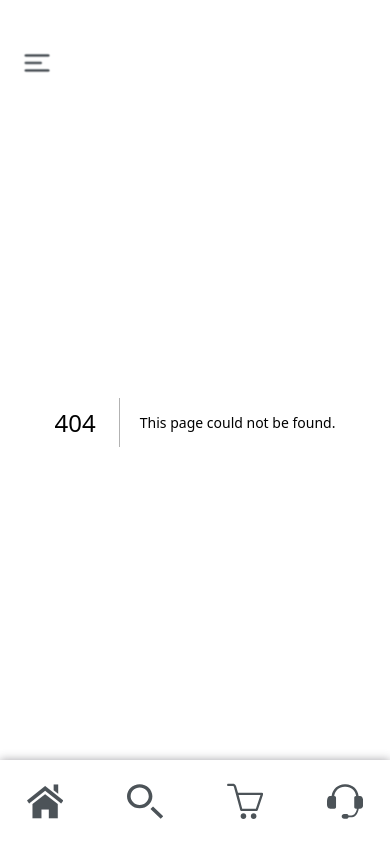
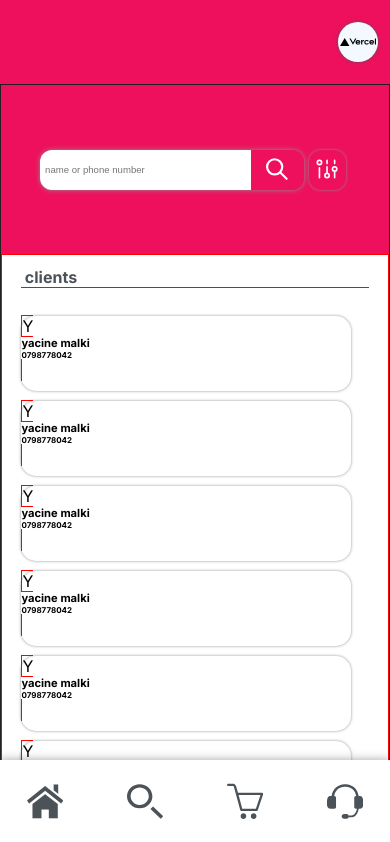
Before and after one commit to yacine-yac/e-commerce-shop, a Next.js app: page /dashboard/clients in a window 390 px wide. Before the commit this address had no page. Shown: the top 842 px of the page. Built offline with nearby package versions, Linux system fonts and the light colour scheme.

Commit message:
define clients dashboard endpoint

```diff
--- /dev/null
+++ b/src/app/dashboard/clients/page.css
@@ -0,0 +1,30 @@
+@media(max-width:576px){
+    .dash-cl{width: 100vw;height: auto;min-height: 90vh;margin-top: 10vh;}
+    .dash-cl .dash-cl-1{width: 100%;height: 20vh;}
+    .dash-cl .dash-cl-1 form{width: 80%;height: 40px;gap: 5px;}
+    .dash-cl .dash-cl-1 form label{width: 85%;height: 100%;border-radius: 12px;}
+    .dash-cl .dash-cl-1 form label input{width: 80%;height: 100%;padding: 1% 2%;font-size: 0.6rem;}
+    .dash-cl .dash-cl-1 form label button{width: 20%;height: 100%;font-size: 0.6rem;}
+    .dash-cl .dash-cl-1 form label button svg{width: 60%;height: 65%;}
+    .dash-cl .dash-cl-1 form > button{width: 12%;height: 100%;border-radius: 12px;font-size: 0.6rem;}
+    .dash-cl .dash-cl-1 form > button svg{width: 70%;height: 80%;}
+    .dash-cl .dash-cl-2{width: 100%; height: auto;padding: 3% 5%; }
+    .dash-cl .dash-cl-2 h1{font-size: 1rem;padding: 0% 1%;}
+    .dash-cl .dash-cl-2 .list{width: 95%;height: auto;margin-top: 8%;gap: 10px; border: 0px solid blue;}
+    .dash-cl .dash-cl-2 .list .cl{width: 100%;height: 75px;border-radius: 15px;}
+    .dash-cl .dash-cl-2 .list .cl span{width: 30%;height: 100%; border: 1px solid red;}
+    .dash-cl .dash-cl-2 .list .cl h2{font-size: 0.7rem;}
+    .dash-cl .dash-cl-2 .list .cl h3{font-size: 0.5rem;}
+}
+.dash-cl{border: 1px solid rgb(36, 32, 32);}
+.dash-cl .dash-cl-1{border: 0px solid blue;background-color: var(--primary-background);}
+.dash-cl .dash-cl-1 form{border: 0px solid rgb(43, 255, 0);display: flex;flex-direction: row;padding: 0;}
+.dash-cl .dash-cl-1 form label{display: flex;box-shadow: 0px 0px 5px rgb(145,144,144);overflow: hidden;}
+.dash-cl .dash-cl-1 form  button{background-color: var(--primary-background);color: var(--secondary-background);}
+.dash-cl .dash-cl-1 form  button svg{fill:transparent !important;}
+.dash-cl .dash-cl-1 form  button svg path{stroke:white !important;}
+.dash-cl .dash-cl-1 form > button{box-shadow: 0px 0px 3px rgb(145,144,144);}
+.dash-cl .dash-cl-2{border: 1px solid red;display: flex;flex-direction: column;}
+.dash-cl .dash-cl-2 h1{color: var(--icons-color);border-bottom: 1px solid rgb(62, 85, 95);}
+.dash-cl .dash-cl-2 .list{display: flex;flex-direction: column;}
+.dash-cl .dash-cl-2 .list .cl{box-shadow: 0px 0px 3px rgb(145,144,144);}
--- /dev/null
+++ b/src/app/dashboard/clients/page.tsx
@@ -0,0 +1,34 @@
+import Link from "next/link"
+import "./page.css"
+
+export default function (){
+    return <>
+        <div className="dash-cl">
+                <div className="dash-cl-1 center">
+                  <form>
+                        <label form="search">
+                             <input id="search" type="text" placeholder="name or phone number" />
+                             <button><svg viewBox="0 0 24 24"   xmlns="http://www.w3.org/2000/svg"><g id="SVGRepo_bgCarrier" strokeWidth="0"></g><g id="SVGRepo_tracerCarrier" strokeLinecap="round" strokeLinejoin="round"></g><g id="SVGRepo_iconCarrier"> <g id="Interface / Search_Magnifying_Glass"> <path id="Vector" d="M15 15L21 21M10 17C6.13401 17 3 13.866 3 10C3 6.13401 6.13401 3 10 3C13.866 3 17 6.13401 17 10C17 13.866 13.866 17 10 17Z" stroke="#4c5358" strokeWidth="2" strokeLinecap="round" strokeLinejoin="round"></path> </g> </g></svg></button>
+                        </label>
+                        <button>
+                               <svg viewBox="0 0 24 24" fill="none" xmlns="http://www.w3.org/2000/svg"><g id="SVGRepo_bgCarrier" strokeWidth="0"></g><g id="SVGRepo_tracerCarrier" strokeLinecap="round" strokeLinejoin="round"></g><g id="SVGRepo_iconCarrier"> <path d="M19 14C20.1046 14 21 13.1046 21 12C21 10.8954 20.1046 10 19 10C17.8954 10 17 10.8954 17 12C17 13.1046 17.8954 14 19 14ZM19 14V20M12 16C10.8954 16 10 16.8954 10 18C10 19.1046 10.8954 20 12 20C13.1046 20 14 19.1046 14 18C14 16.8954 13.1046 16 12 16ZM12 16V10M5 20V11M12 4V7M19 4V7M7 6C7 7.10457 6.10457 8 5 8C3.89543 8 3 7.10457 3 6C3 4.89543 3.89543 4 5 4C6.10457 4 7 4.89543 7 6Z" stroke="#4c5358" strokeWidth="1.5" strokeLinecap="round"></path> </g></svg>
+                        </button>
+                  </form>
+                </div>
+                <div className="dash-cl-2">
+                    <h1>clients</h1>
+                    <div className="list">
+                        {[1,2,3,5,6,7,9,11].map(x=><div key={x} className="cl">
+                              <span>
+                                    <Link href="">
+                                        <label>Y</label>
+                                        <h2>yacine malki</h2>
+                                        <h3>0798778042</h3>
+                                    </Link>
+                              </span>
+                        </div>)}
+                    </div>
+                </div>
+        </div>
+    </>
+}
```
